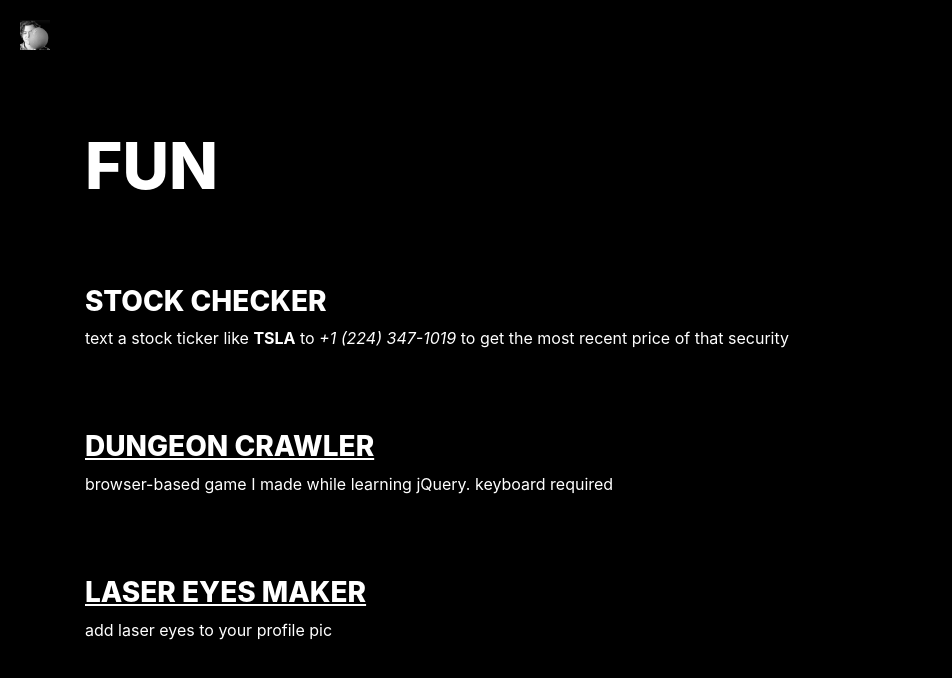
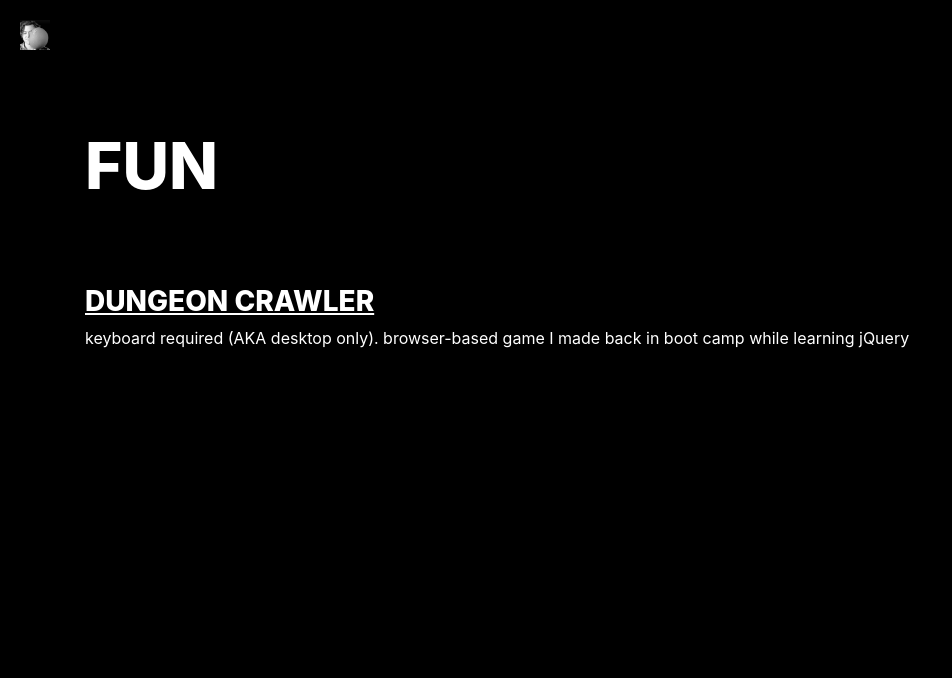
Before and after one commit to DeeterCesler/personal-site, a React (Create React App) app: page /fun in a window 1280 px wide. Shown: the top 678 px of the page, without its empty margins (0-952 px from the left). Built offline with nearby package versions, Linux system fonts and the light colour scheme.

Commit message:
hide everything until I know it is working

```diff
--- a/src/Fun.jsx
+++ b/src/Fun.jsx
@@ -6,18 +6,18 @@ const Fun = () => {
             <div className="container">
                 <h1 className="header">FUN</h1>
                 <div className="readability">
-                    <div className="item">
+                    {/* <div className="item">
                         <h3>STOCK CHECKER</h3>
                         <p>text a stock ticker like <b>TSLA</b> to <i>+1 (224) 347-1019</i> to get the most recent price of that security</p>
-                    </div>
+                    </div> */}
                     <div className="item">
                         <h3><a className="link" href="http://dungeon-crawler.freeoda.com/">DUNGEON CRAWLER</a></h3>
-                        <p>browser-based game I made while learning jQuery. keyboard required</p>
+                        <p>keyboard required (AKA desktop only). browser-based game I made back in boot camp while learning jQuery</p>
                     </div>
-                    <div className="item">
+                    {/* <div className="item">
                         <h3><a className="link" href="https://happy-minsky-a19081.netlify.app/">LASER EYES MAKER</a></h3>
                         <p>add laser eyes to your profile pic</p>
-                    </div>
+                    </div> */}
                 </div>
             </div>
         </div>
```
